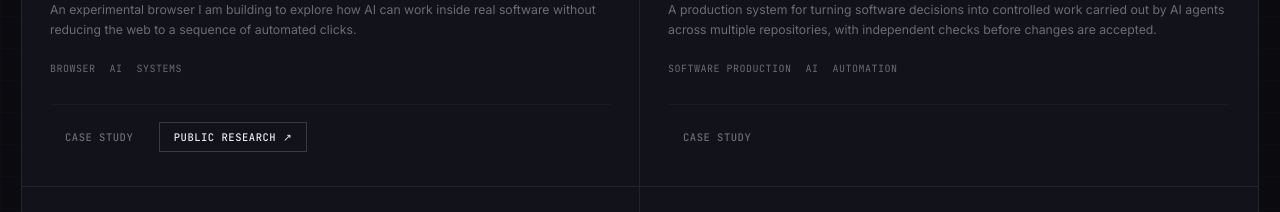
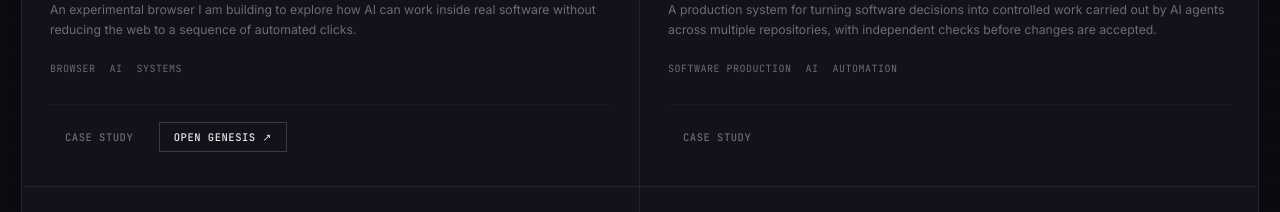
Before and after one commit to 4LFR3Dv1/Portfolio, a React (Vite) app: page / in a window 1280 px wide. Shown: the part 1040-1252 px from the top of the page. Built offline with nearby package versions, Linux system fonts and the light colour scheme.

Commit message:
Portfolio: point Genesis CTA to public Genesis site

```diff
--- a/src/app/data/selected-work.ts
+++ b/src/app/data/selected-work.ts
@@ -32,8 +32,8 @@ export const selectedWork: SelectedWorkItem[] = [
     caseStudyId: 'genesis',
     links: [
       {
-        href: 'https://github.com/SNE-Labs/Genesis-CP',
-        label: local('Public research', 'Pesquisa pública'),
+        href: 'https://genesis.snelabs.space/#genesis',
+        label: local('Open Genesis', 'Abrir Genesis'),
       },
     ],
   },
```
